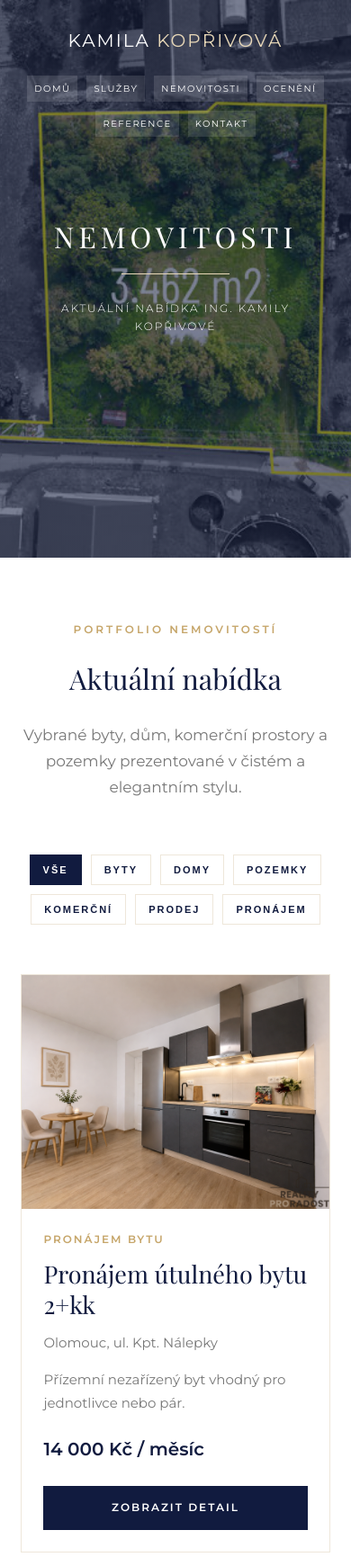
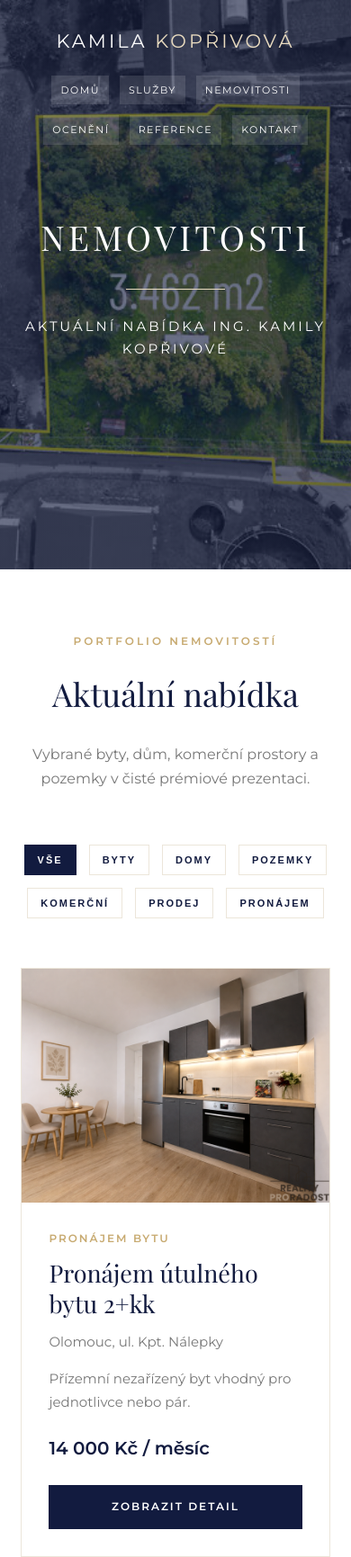
Before and after one commit to takashitadag/Kamila, a plain HTML site: page nemovitosti.html in a window 390 px wide. Shown: the top 1731 px of the page at 90% size. Drawn offline with nearby package versions, Linux system fonts and the light colour scheme.

Commit message:
Update nemovitosti.html

```diff
--- a/nemovitosti.html
+++ b/nemovitosti.html
@@ -1,3 +1,4 @@
+<!-- nemovitosti.html -->
 <!DOCTYPE html>
 <html lang="cs">
 <head>
@@ -11,42 +12,33 @@
 <style>
 :root{
 --white:#ffffff;
---soft:#f8f6f1;
---gold:#c6a66a;
---gold-light:#e8d8b8;
---navy:#111b3f;
---navy-soft:#1d2b5c;
---text:#333333;
---muted:#777777;
---border:#eee7da;
+--soft:#f7f5f0;
+--gold:#c8ab72;
+--gold-light:#eadcc0;
+--navy:#121b3f;
+--text:#2d2d2d;
+--muted:#777;
+--border:#ece6da;
 }
 
-*{
-margin:0;
-padding:0;
-box-sizing:border-box;
-}
-
-html{
-scroll-behavior:smooth;
-}
+*{margin:0;padding:0;box-sizing:border-box;}
 
 body{
 font-family:"Montserrat",sans-serif;
-background:var(--white);
+background:white;
 color:var(--text);
 line-height:1.7;
 overflow-x:hidden;
 }
 
+h1,h2,h3{
+font-family:"Playfair Display",serif;
+font-weight:400;
+}
+
 img{
 max-width:100%;
 display:block;
-}
-
-h1,h2,h3{
-font-family:"Playfair Display",serif;
-font-weight:400;
 }
 
 header{
@@ -55,45 +47,42 @@ top:0;
 left:0;
 width:100%;
 z-index:1000;
-display:flex;
-justify-content:space-between;
+display:grid;
+grid-template-columns:auto 1fr auto;
 align-items:center;
+gap:30px;
 padding:34px 7%;
-color:white;
 }
 
 .logo{
 color:white;
 text-decoration:none;
-font-size:26px;
+font-size:24px;
 letter-spacing:3px;
-font-weight:400;
 text-transform:uppercase;
+white-space:nowrap;
 }
 
-.logo span{
-color:var(--gold-light);
-}
+.logo span{color:var(--gold-light);}
 
 nav{
 display:flex;
-gap:34px;
+justify-content:center;
 align-items:center;
+gap:28px;
 }
 
 nav a{
 color:white;
 text-decoration:none;
-font-size:13px;
+font-size:12px;
 letter-spacing:2px;
 text-transform:uppercase;
-font-weight:400;
+white-space:nowrap;
 transition:.3s;
 }
 
-nav a:hover{
-color:var(--gold-light);
-}
+nav a:hover{color:var(--gold-light);}
 
 .menu-circle{
 width:64px;
@@ -103,85 +92,67 @@ background:white;
 display:flex;
 align-items:center;
 justify-content:center;
-margin-left:12px;
+position:relative;
 }
 
-.menu-circle span{
+.menu-circle span,
+.menu-circle span::before,
+.menu-circle span::after{
+content:"";
+display:block;
 width:24px;
 height:2px;
 background:var(--navy);
-position:relative;
-display:block;
+position:absolute;
 }
 
-.menu-circle span::before,
-.menu-circle span::after{
-content:"";
-position:absolute;
-left:0;
-width:24px;
-height:2px;
-background:var(--navy);
-}
-
-.menu-circle span::before{
-top:-8px;
-}
-
-.menu-circle span::after{
-top:8px;
-}
+.menu-circle span::before{transform:translateY(-8px);}
+.menu-circle span::after{transform:translateY(8px);}
 
 .hero{
-height:70vh;
-min-height:560px;
+height:75vh;
+min-height:650px;
 background:
-linear-gradient(rgba(17,27,63,.55),rgba(17,27,63,.55)),
+linear-gradient(rgba(18,27,63,.62),rgba(18,27,63,.62)),
 url("images/IMG_1014.png") center/cover;
 display:flex;
 align-items:center;
 justify-content:center;
 text-align:center;
+padding:0 7%;
 color:white;
-padding:0 7%;
-}
-
-.hero-content{
-max-width:950px;
 }
 
 .hero h1{
 font-size:76px;
 letter-spacing:8px;
 text-transform:uppercase;
-line-height:1.05;
 margin-bottom:24px;
 }
 
 .hero-line{
-width:120px;
+width:110px;
 height:1px;
 background:var(--gold-light);
 margin:0 auto 28px;
 }
 
 .hero p{
-font-size:16px;
+font-size:15px;
 letter-spacing:3px;
 text-transform:uppercase;
-font-weight:300;
 }
 
 section{
-padding:95px 8%;
+padding:100px 8%;
 }
 
 .section-label{
 text-align:center;
-color:var(--gold);
+font-size:12px;
 letter-spacing:3px;
 text-transform:uppercase;
-font-size:12px;
+color:var(--gold);
 font-weight:600;
 margin-bottom:18px;
 }
@@ -194,11 +165,11 @@ margin-bottom:22px;
 }
 
 .section-subtitle{
-max-width:800px;
-margin:0 auto 60px;
+max-width:760px;
+margin:auto;
 text-align:center;
 color:var(--muted);
-font-size:17px;
+margin-bottom:60px;
 }
 
 .filters{
@@ -243,7 +214,7 @@ transition:.35s;
 
 .property:hover{
 transform:translateY(-6px);
-box-shadow:0 24px 60px rgba(17,27,63,.08);
+box-shadow:0 24px 60px rgba(18,27,63,.08);
 }
 
 .property-image{
@@ -310,14 +281,11 @@ letter-spacing:2px;
 text-transform:uppercase;
 font-weight:600;
 transition:.35s;
-}
-
-.btn-primary{
 background:var(--navy);
 color:white;
 }
 
-.btn-primary:hover{
+.btn:hover{
 background:var(--gold);
 }
 
@@ -327,27 +295,26 @@ background:var(--soft);
 
 .cta{
 background:
-linear-gradient(rgba(17,27,63,.78),rgba(17,27,63,.78)),
+linear-gradient(rgba(18,27,63,.84),rgba(18,27,63,.84)),
 url("images/IMG_1007.png") center/cover;
 color:white;
 text-align:center;
-padding:115px 8%;
+padding:120px 8%;
 }
 
 .cta h2{
-font-size:54px;
-margin-bottom:22px;
+font-size:52px;
+max-width:900px;
+margin:auto;
+margin-bottom:24px;
+line-height:1.35;
 }
 
 .cta p{
-max-width:720px;
-margin:0 auto 38px;
+max-width:700px;
+margin:auto;
+margin-bottom:34px;
 color:#e6e6e6;
-}
-
-.cta .btn-primary{
-background:var(--gold);
-color:white;
 }
 
 footer{
@@ -361,39 +328,21 @@ letter-spacing:1px;
 
 @media(max-width:1100px){
 header{
-position:absolute;
+display:flex;
 flex-direction:column;
-gap:22px;
+gap:20px;
 padding:28px 5%;
+}
+
+.logo{
+font-size:21px;
+text-align:center;
 }
 
 nav{
 flex-wrap:wrap;
 justify-content:center;
-gap:18px;
-}
-
-.menu-circle{
-display:none;
-}
-
-.hero h1{
-font-size:58px;
-}
-
-.properties{
-grid-template-columns:repeat(2,1fr);
-}
-}
-
-@media(max-width:768px){
-.logo{
-font-size:20px;
-letter-spacing:2px;
-}
-
-nav{
-gap:10px;
+gap:12px;
 }
 
 nav a{
@@ -403,24 +352,23 @@ background:rgba(255,255,255,.12);
 padding:7px 10px;
 }
 
+.menu-circle{display:none;}
+
+.hero h1{font-size:56px;}
+
+.properties{
+grid-template-columns:repeat(2,1fr);
+}
+}
+
+@media(max-width:768px){
 .hero{
-min-height:620px;
-height:70vh;
-padding:0 6%;
+min-height:600px;
 }
 
 .hero h1{
-font-size:40px;
-letter-spacing:5px;
-}
-
-.hero p{
-font-size:12px;
-letter-spacing:2px;
-}
-
-section{
-padding:70px 6%;
+font-size:38px;
+letter-spacing:4px;
 }
 
 .section-title{
@@ -435,45 +383,22 @@ grid-template-columns:1fr;
 height:260px;
 }
 
-.filters{
-gap:10px;
+.cta h2{
+font-size:34px;
 }
 
-.filter{
-font-size:11px;
-padding:10px 14px;
-}
-
-.cta{
-padding:85px 6%;
-}
-
-.cta h2{
-font-size:36px;
+section{
+padding:70px 6%;
 }
 
 .btn{
 width:100%;
 text-align:center;
 }
-}
 
-@media(max-width:420px){
-.hero h1{
-font-size:32px;
-}
-
-.section-title{
-font-size:31px;
-}
-
-nav a{
-font-size:10px;
-padding:6px 8px;
-}
-
-.property-content{
-padding:24px;
+.filter{
+font-size:11px;
+padding:10px 14px;
 }
 }
 </style>
@@ -482,7 +407,10 @@ padding:24px;
 <body>
 
 <header>
-<a href="index.html" class="logo">Kamila <span>Kopřivová</span></a>
+
+<a href="index.html" class="logo">
+Kamila <span>Kopřivová</span>
+</a>
 
 <nav>
 <a href="index.html">Domů</a>
@@ -496,22 +424,27 @@ padding:24px;
 <div class="menu-circle">
 <span></span>
 </div>
+
 </header>
 
 <section class="hero">
-<div class="hero-content">
+
+<div>
 <h1>Nemovitosti</h1>
 <div class="hero-line"></div>
 <p>Aktuální nabídka Ing. Kamily Kopřivové</p>
 </div>
+
 </section>
 
 <section>
 
 <div class="section-label">Portfolio nemovitostí</div>
+
 <h2 class="section-title">Aktuální nabídka</h2>
+
 <p class="section-subtitle">
-Vybrané byty, dům, komerční prostory a pozemky prezentované v čistém a elegantním stylu.
+Vybrané byty, dům, komerční prostory a pozemky v čisté prémiové prezentaci.
 </p>
 
 <div class="filters">
@@ -536,7 +469,7 @@ Vybrané byty, dům, komerční prostory a pozemky prezentované v čistém a el
 <p class="location">Olomouc, ul. Kpt. Nálepky</p>
 <p class="desc">Přízemní nezařízený byt vhodný pro jednotlivce nebo pár.</p>
 <p class="price">14 000 Kč / měsíc</p>
-<a href="https://www.reality-proradost.cz/reality/vse/?uzivatel=73" class="btn btn-primary">Zobrazit detail</a>
+<a href="https://www.reality-proradost.cz/reality/vse/?uzivatel=73" class="btn">Zobrazit detail</a>
 </div>
 </div>
 
@@ -550,7 +483,7 @@ Vybrané byty, dům, komerční prostory a pozemky prezentované v čistém a el
 <p class="location">Šternberk – Dolní Žleb</p>
 <p class="desc">Byt s lodžií, garáží a zahrádkou v příjemné lokalitě.</p>
 <p class="price">17 200 Kč / měsíc</p>
-<a href="https://www.reality-proradost.cz/reality/vse/?uzivatel=73" class="btn btn-primary">Zobrazit detail</a>
+<a href="https://www.reality-proradost.cz/reality/vse/?uzivatel=73" class="btn">Zobrazit detail</a>
 </div>
 </div>
 
@@ -564,7 +497,7 @@ Vybrané byty, dům, komerční prostory a pozemky prezentované v čistém a el
 <p class="location">Olomouc, centrum</p>
 <p class="desc">Reprezentativní prostory v 1. NP v centru Olomouce.</p>
 <p class="price">150 000 Kč / měsíc</p>
-<a href="https://www.reality-proradost.cz/reality/pronajem-exkluzivnich-komercnich-prostor-204-5-m2-1-np-centrum-olomouce-29442/" class="btn btn-primary">Zobrazit detail</a>
+<a href="https://www.reality-proradost.cz/reality/pronajem-exkluzivnich-komercnich-prostor-204-5-m2-1-np-centrum-olomouce-29442/" class="btn">Zobrazit detail</a>
 </div>
 </div>
 
@@ -578,7 +511,7 @@ Vybrané byty, dům, komerční prostory a pozemky prezentované v čistém a el
 <p class="location">Moravičany, okr. Šumperk</p>
 <p class="desc">Rodinný dům s pozemkem 507 m² a garáží.</p>
 <p class="price">24 000 Kč / měsíc</p>
-<a href="https://www.reality-proradost.cz/reality/pronajem-rd-4-kk-183-m2-pozemek-507-m2-garaz-moravicany-okr-sumperk-29285/" class="btn btn-primary">Zobrazit detail</a>
+<a href="https://www.reality-proradost.cz/reality/pronajem-rd-4-kk-183-m2-pozemek-507-m2-garaz-moravicany-okr-sumperk-29285/" class="btn">Zobrazit detail</a>
 </div>
 </div>
 
@@ -592,7 +525,7 @@ Vybrané byty, dům, komerční prostory a pozemky prezentované v čistém a el
 <p class="location">Olomouc, Neředín, ul. Jílová</p>
 <p class="desc">Byt po rekonstrukci v 7. patře v oblíbené části Olomouce.</p>
 <p class="price">16 000 Kč / měsíc</p>
-<a href="https://www.reality-proradost.cz/reality/vse/?uzivatel=73" class="btn btn-primary">Zobrazit detail</a>
+<a href="https://www.reality-proradost.cz/reality/vse/?uzivatel=73" class="btn">Zobrazit detail</a>
 </div>
 </div>
 
@@ -606,7 +539,7 @@ Vybrané byty, dům, komerční prostory a pozemky prezentované v čistém a el
 <p class="location">Olomouc, Ostružnická ul., centrum</p>
 <p class="desc">Prostorný byt ve 2. patře v centru Olomouce.</p>
 <p class="price">17 000 Kč / měsíc</p>
-<a href="https://www.reality-proradost.cz/reality/pronajem-prostorneho-bytu-v-centru-mesta-76-m2-2-patro-olomouc-ostruznicka-ul-28771/" class="btn btn-primary">Zobrazit detail</a>
+<a href="https://www.reality-proradost.cz/reality/pronajem-prostorneho-bytu-v-centru-mesta-76-m2-2-patro-olomouc-ostruznicka-ul-28771/" class="btn">Zobrazit detail</a>
 </div>
 </div>
 
@@ -620,7 +553,7 @@ Vybrané byty, dům, komerční prostory a pozemky prezentované v čistém a el
 <p class="location">Olomouc, Holická ul.</p>
 <p class="desc">Kancelářské prostory v 1. patře vhodné pro firmu nebo služby.</p>
 <p class="price">45 000 Kč / měsíc</p>
-<a href="https://www.reality-proradost.cz/reality/vse/?uzivatel=73" class="btn btn-primary">Zobrazit detail</a>
+<a href="https://www.reality-proradost.cz/reality/vse/?uzivatel=73" class="btn">Zobrazit detail</a>
 </div>
 </div>
 
@@ -634,7 +567,7 @@ Vybrané byty, dům, komerční prostory a pozemky prezentované v čistém a el
 <p class="location">Vernířovice, okr. Šumperk</p>
 <p class="desc">Pozemek o velikosti 799 m² v centru obce Vernířovice.</p>
 <p class="price">2 200 000 Kč</p>
-<a href="https://www.reality-proradost.cz/reality/tisk/misto-pro-chalupu-v-srdci-vernirovic-pozemek-799-m2-okr-sumperk-27748/" class="btn btn-primary">Zobrazit detail</a>
+<a href="https://www.reality-proradost.cz/reality/tisk/misto-pro-chalupu-v-srdci-vernirovic-pozemek-799-m2-okr-sumperk-27748/" class="btn">Zobrazit detail</a>
 </div>
 </div>
 
@@ -648,7 +581,7 @@ Vybrané byty, dům, komerční prostory a pozemky prezentované v čistém a el
 <p class="location">Podolí u Bouzova, okr. Olomouc</p>
 <p class="desc">Rovinatý pozemek na okraji obce vhodný pro bydlení nebo investici.</p>
 <p class="price">580 Kč / m²</p>
-<a href="https://www.reality-proradost.cz/reality/prodej-pozemku-pro-bydleni-3-462-m2-okraj-obce-podoli-u-bouzova-okr-olomouc-19796/" class="btn btn-primary">Zobrazit detail</a>
+<a href="https://www.reality-proradost.cz/reality/prodej-pozemku-pro-bydleni-3-462-m2-okraj-obce-podoli-u-bouzova-okr-olomouc-19796/" class="btn">Zobrazit detail</a>
 </div>
 </div>
 
@@ -658,7 +591,9 @@ Vybrané byty, dům, komerční prostory a pozemky prezentované v čistém a el
 <section class="sold">
 
 <div class="section-label">Realizované obchody</div>
+
 <h2 class="section-title">Vybrané realizace</h2>
+
 <p class="section-subtitle">
 Tuto část lze postupně doplnit o konkrétní prodané nebo pronajaté nemovitosti podle podkladů od paní Kopřivové.
 </p>
@@ -705,14 +640,19 @@ Tuto část lze postupně doplnit o konkrétní prodané nebo pronajaté nemovit
 </div>
 
 </div>
+
 </section>
 
 <section class="cta">
+
 <h2>Máte zájem o některou z nemovitostí?</h2>
+
 <p>
 Ozvěte se paní Kopřivové a domluvte si prohlídku nebo nezávaznou konzultaci.
 </p>
-<a href="index.html#kontakt" class="btn btn-primary">Kontaktovat makléřku</a>
+
+<a href="index.html#kontakt" class="btn">Kontaktovat makléřku</a>
+
 </section>
 
 <footer>
```
